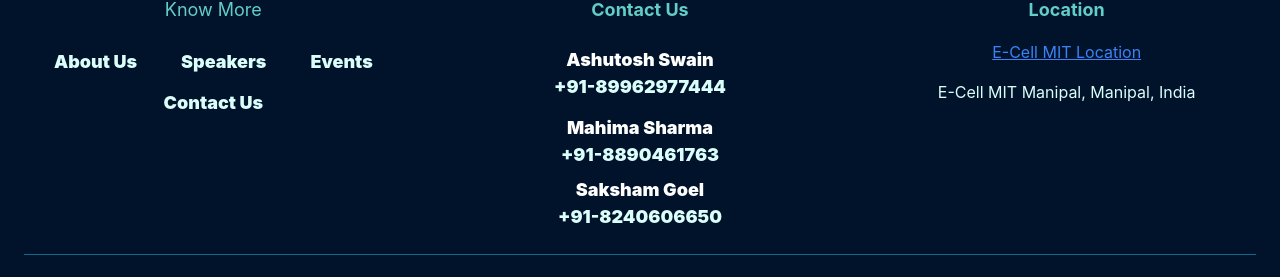
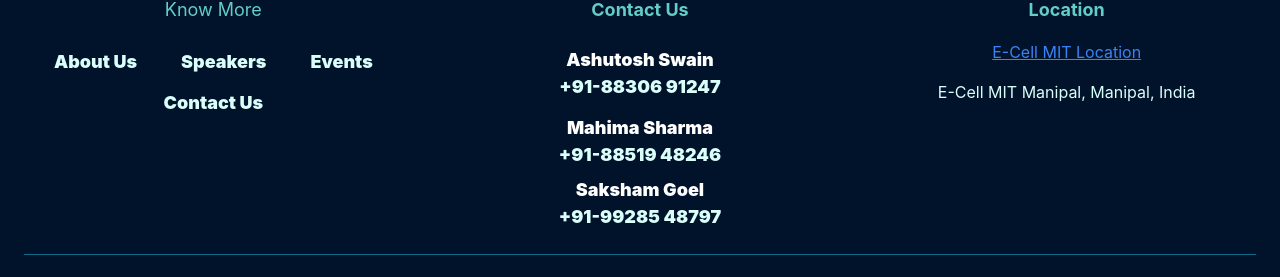
Before and after one commit to Sarabpreet/e-cell, a React (Create React App) app in the folder frontend/: page / in a window 1280 px wide. Shown: the part 3501-3778 px from the top of the page. Built offline with nearby package versions, Linux system fonts and the light colour scheme.

Commit message:
update 2612

```diff
--- a/frontend/src/components/Footer.jsx
+++ b/frontend/src/components/Footer.jsx
@@ -22,9 +22,9 @@ const Footer = () => {
           <div>
             <h4 className="font-bold text-lg mb-4">Contact Us</h4>
             <ul className="space-y-2">
-              <li><p>Ashutosh Swain<br/> <span className="text-blue-pale">+91-89962977444</span></p></li>
-              <li><p>Mahima Sharma  <br/><span className="text-blue-pale">+91-8890461763</span></p></li>
-              <li><p>Saksham Goel<br/> <span className="text-blue-pale">+91-8240606650</span></p></li>
+              <li><p>Ashutosh Swain<br/> <span className="text-blue-pale">+91-88306 91247</span></p></li>
+              <li><p>Mahima Sharma  <br/><span className="text-blue-pale">+91-88519 48246</span></p></li>
+              <li><p>Saksham Goel<br/> <span className="text-blue-pale">+91-99285 48797</span></p></li>
             </ul>
           </div>
 
```
